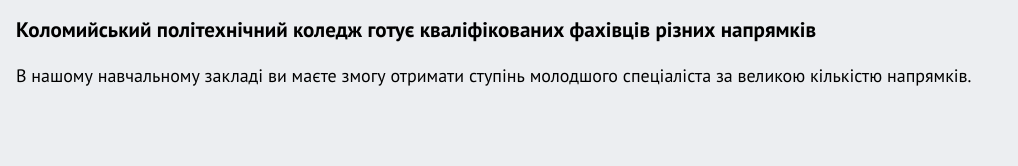
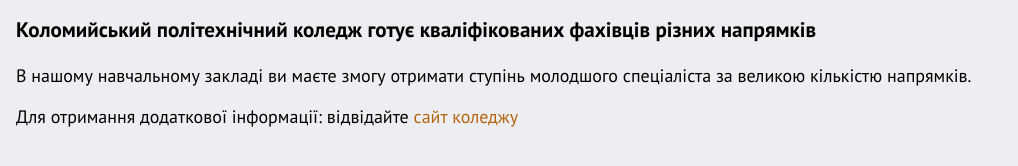
Before and after one commit to Cwinsi/kpk-1, a plain HTML site: page завдання 1/frames/first.html in a window 1280 px wide. Shown: the whole page, without its empty margins (0-1018 px from the left). Drawn offline with Linux system fonts and the light colour scheme.

```diff
--- a/завдання 1/frames/first.html
+++ b/завдання 1/frames/first.html
@@ -11,5 +11,16 @@
 		<p>
 			В нашому навчальному закладі ви маєте змогу отримати ступінь молодшого спеціаліста за великою кількістю напрямків.
 		</p>
+
+		<p>
+			Для отримання додаткової інформації: відвідайте
+			<a
+				href="http://kpk-lp.com.ua/"
+				target="_blank"
+				class="reference"
+			>
+				сайт коледжу
+			</a>
+		</p>
 	</body>
 </html>
--- a/завдання 1/frames/frame.css
+++ b/завдання 1/frames/frame.css
@@ -44,6 +44,10 @@ ol, ul {
 	padding: 10px;
 }
 
+.opened .expand-area {
+	height: 150px;
+}
+
 .expand-list
   .expand-trigger:hover
     .expand-area
@@ -53,3 +57,12 @@ ol, ul {
 	margin: 0 0 15px;
 	border: 1px solid #aaa;
 }
+
+.reference {
+	color: #b56410;
+	text-decoration: none;
+}
+
+.reference:hover {
+	text-decoration: underline;
+}
--- /dev/null
+++ b/завдання 1/js/ui.js
@@ -0,0 +1,3 @@
+document.querySelectorAll('.expand-trigger').addEventListener('click', () => {
+	console.log("1")
+})
```
Also changed, not shown: завдання 1/frames/second.html (+2 -0 lines).
